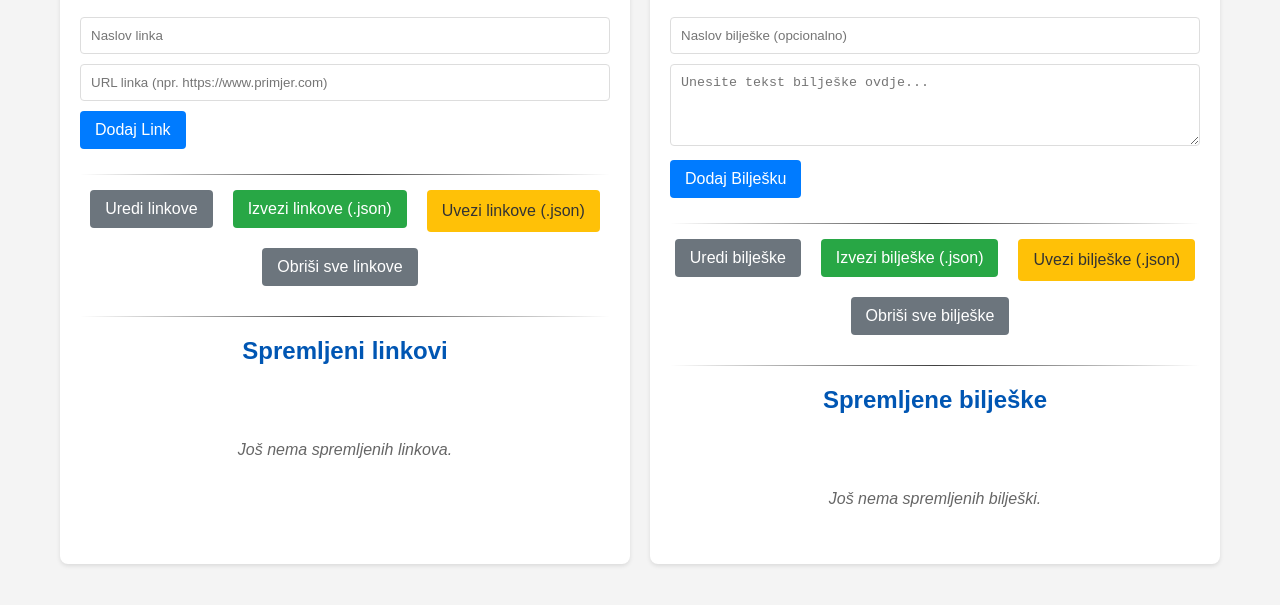
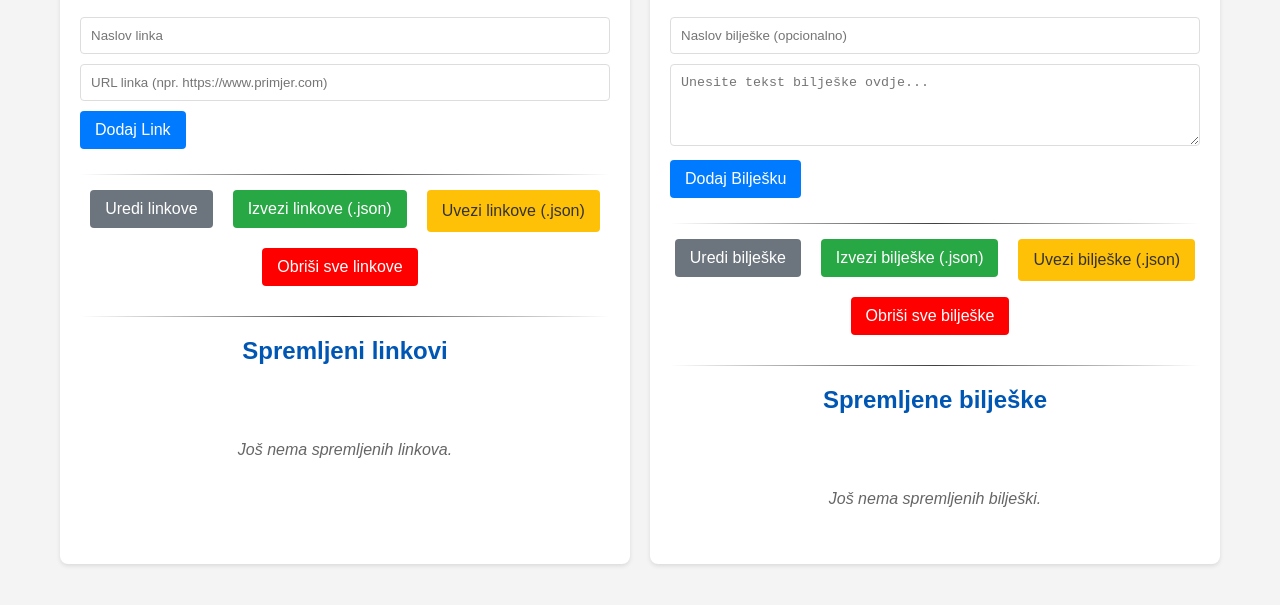
Before and after one commit to spidermanhr/link_notes, a plain HTML site: page links_and_notes.html in a window 1280 px wide. Shown: the part 149-754 px from the top of the page. Drawn offline with Linux system fonts and the light colour scheme.

Commit message:
Update links_and_notes.html
Tipka Obriši sve linkovi ima novu boju, crvenu.

```diff
--- a/links_and_notes.html
+++ b/links_and_notes.html
@@ -492,7 +492,7 @@
                 <button class="export-btn" onclick="exportLinks()">Izvezi linkove (.json)</button>
                 <input type="file" id="importFileLinks" accept=".json" onchange="importLinks(event)">
                 <label for="importFileLinks" class="button">Uvezi linkove (.json)</label>
-                <button onclick="clearAllLinks()" style="background-color: #6c757d;">Obriši sve linkove</button>
+                <button onclick="clearAllLinks()" style="background-color: red;">Obriši sve linkove</button>
             </div>
 
             <hr>
@@ -524,7 +524,7 @@
                 <button class="export-btn" onclick="exportNotes()">Izvezi bilješke (.json)</button>
                 <input type="file" id="importFileNotes" accept=".json" onchange="importNotes(event)">
                 <label for="importFileNotes" class="button">Uvezi bilješke (.json)</label>
-                <button onclick="clearAllNotes()" style="background-color: #6c757d;">Obriši sve bilješke</button>
+                <button onclick="clearAllNotes()" style="background-color: red;">Obriši sve bilješke</button>
             </div>
 
             <hr>
```
